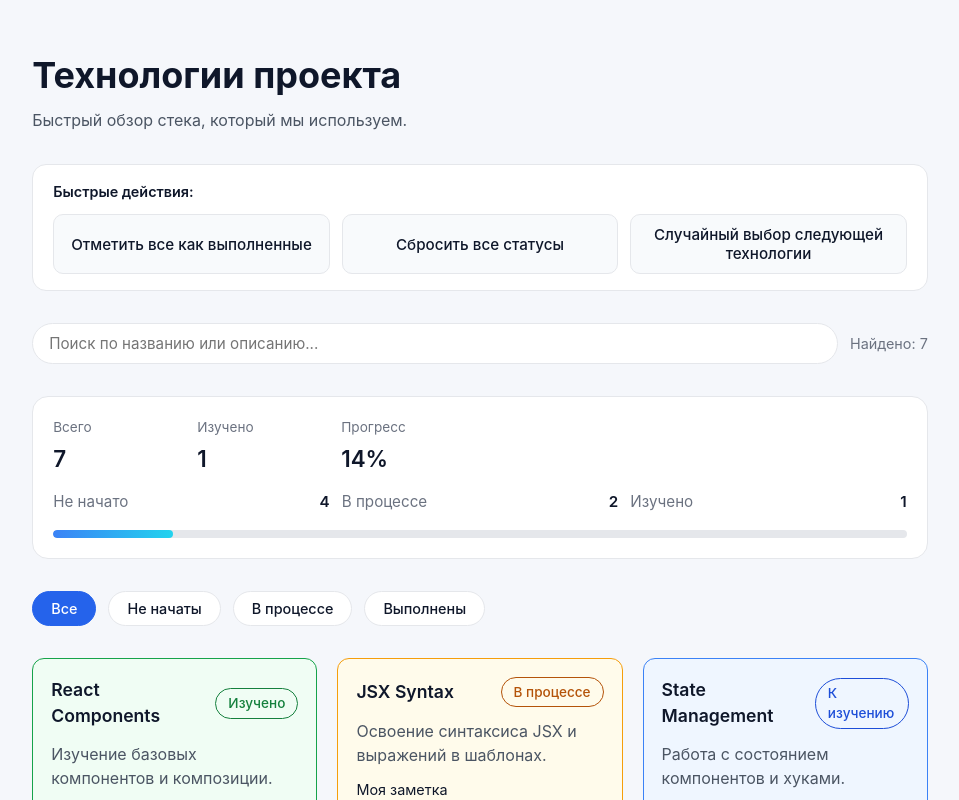
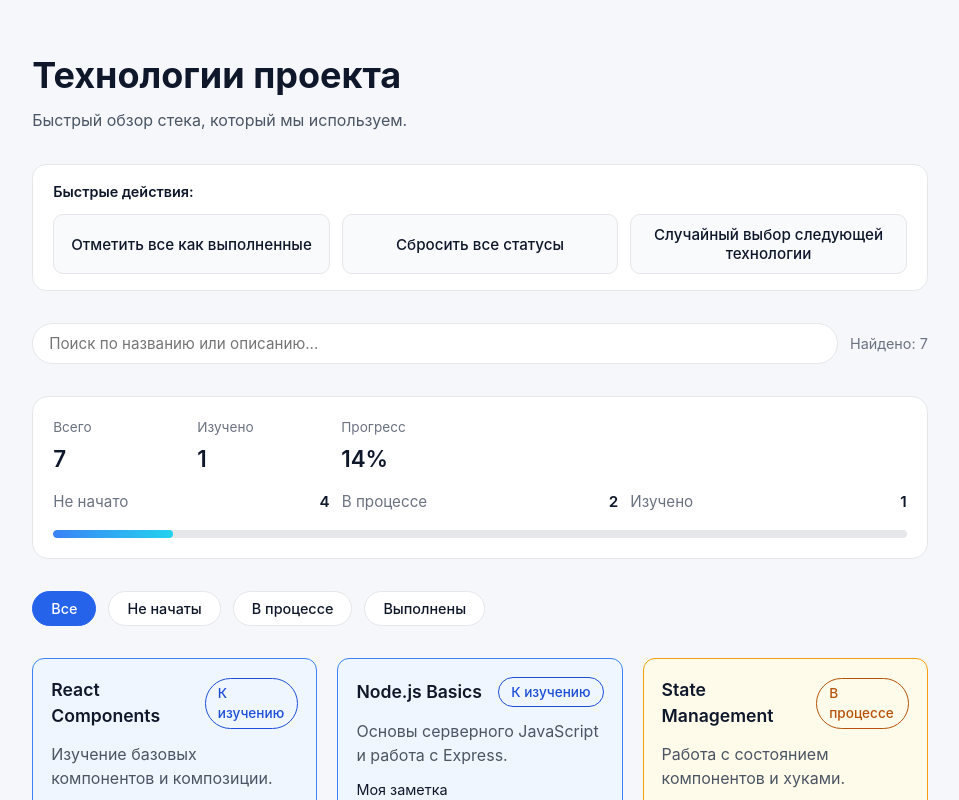
Before and after one commit to naabdykalykov/frontend-and-backend-practice, a React (Vite) app: page / in a window 1280 px wide. Shown: the top 800 px of the page, without its empty margins (160-1119 px from the left). Built offline with nearby package versions, Linux system fonts and the light colour scheme.

Commit message:
update step 8

```diff
--- a/src/App.jsx
+++ b/src/App.jsx
@@ -1,86 +1,19 @@
-import { useEffect, useState } from 'react'
+import { useState } from 'react'
 import TechnologyCard from './components/TechnologyCard/TechnologyCard'
 import ProgressHeader from './components/ProgressHeader/ProgressHeader'
 import QuickActions from './components/QuickActions/QuickActions'
 import FilterTabs from './components/FilterTabs/FilterTabs'
+import useTechnologies, { initialTechnologies } from './hooks/useTechnologies'
 import './App.css'
 
-const initialTechnologies = [
-  {
-    id: 1,
-    title: 'React Components',
-    description: 'Изучение базовых компонентов и композиции.',
-    status: 'completed',
-    notes: '',
-  },
-  {
-    id: 2,
-    title: 'JSX Syntax',
-    description: 'Освоение синтаксиса JSX и выражений в шаблонах.',
-    status: 'in-progress',
-    notes: '',
-  },
-  {
-    id: 3,
-    title: 'State Management',
-    description: 'Работа с состоянием компонентов и хуками.',
-    status: 'not-started',
-    notes: '',
-  },
-  {
-    id: 4,
-    title: 'React Router',
-    description: 'Настройка клиентского роутинга и защищённых маршрутов.',
-    status: 'not-started',
-    notes: '',
-  },
-  {
-    id: 5,
-    title: 'Form Handling',
-    description: 'Работа с управляемыми формами и валидацией.',
-    status: 'in-progress',
-    notes: '',
-  },
-  {
-    id: 6,
-    title: 'Testing Library',
-    description: 'Написание модульных тестов для компонентов.',
-    status: 'not-started',
-    notes: '',
-  },
-  {
-    id: 7,
-    title: 'Performance Optimization',
-    description: 'Мемоизация, code-splitting и оптимизация рендеров.',
-    status: 'not-started',
-    notes: '',
-  },
-]
-
 function App() {
-  const [technologies, setTechnologies] = useState(() => {
-    if (typeof window !== 'undefined') {
-      const saved = window.localStorage.getItem('techTrackerData')
-      if (saved) {
-        try {
-          const parsed = JSON.parse(saved)
-          if (Array.isArray(parsed)) {
-            console.log('Данные загружены из localStorage')
-            return parsed.map((tech) => ({ ...tech, notes: tech.notes ?? '' }))
-          }
-        } catch {
-          console.warn('Не удалось прочитать данные из localStorage')
-        }
-      }
-    }
-    return initialTechnologies.map((tech) => ({ ...tech }))
-  })
+  const { technologies, setTechnologies, updateStatus, updateNotes, progress } = useTechnologies()
   const [filter, setFilter] = useState('all')
   const [search, setSearch] = useState('')
 
   const total = technologies.length
   const completed = technologies.filter((tech) => tech.status === 'completed').length
-  const completion = total === 0 ? 0 : Math.round((completed / total) * 100)
+  const completion = progress
   const statusCounts = {
     'not-started': technologies.filter((tech) => tech.status === 'not-started').length,
     'in-progress': technologies.filter((tech) => tech.status === 'in-progress').length,
@@ -88,9 +21,7 @@ function App() {
   }
 
   const handleStatusChange = (id, nextStatus) => {
-    setTechnologies((prev) =>
-      prev.map((tech) => (tech.id === id ? { ...tech, status: nextStatus } : tech)),
-    )
+    updateStatus(id, nextStatus)
   }
 
   const handleCompleteAll = () => {
@@ -111,16 +42,8 @@ function App() {
   }
 
   const updateTechnologyNotes = (techId, newNotes) => {
-    setTechnologies((prev) =>
-      prev.map((tech) => (tech.id === techId ? { ...tech, notes: newNotes } : tech)),
-    )
+    updateNotes(techId, newNotes)
   }
-
-  useEffect(() => {
-    if (typeof window === 'undefined') return
-    window.localStorage.setItem('techTrackerData', JSON.stringify(technologies))
-    console.log('Данные сохранены в localStorage')
-  }, [technologies])
 
   const filteredTechnologies = technologies.filter((tech) => {
     const matchesFilter = filter === 'all' ? true : tech.status === filter
--- /dev/null
+++ b/src/hooks/useLocalStorage.js
@@ -0,0 +1,31 @@
+import { useEffect, useState } from 'react'
+
+function readValue(key, initialValue) {
+  if (typeof window === 'undefined') {
+    return initialValue
+  }
+
+  try {
+    const item = window.localStorage.getItem(key)
+    return item ? JSON.parse(item) : initialValue
+  } catch {
+    return initialValue
+  }
+}
+
+function useLocalStorage(key, initialValue) {
+  const [storedValue, setStoredValue] = useState(() => readValue(key, initialValue))
+
+  useEffect(() => {
+    if (typeof window === 'undefined') return
+    try {
+      window.localStorage.setItem(key, JSON.stringify(storedValue))
+    } catch {
+      // ignore write errors
+    }
+  }, [key, storedValue])
+
+  return [storedValue, setStoredValue]
+}
+
+export default useLocalStorage
--- /dev/null
+++ b/src/hooks/useTechnologies.js
@@ -0,0 +1,92 @@
+import useLocalStorage from './useLocalStorage'
+
+export const initialTechnologies = [
+  {
+    id: 1,
+    title: 'React Components',
+    description: 'Изучение базовых компонентов и композиции.',
+    status: 'not-started',
+    notes: '',
+    category: 'frontend',
+  },
+  {
+    id: 2,
+    title: 'Node.js Basics',
+    description: 'Основы серверного JavaScript и работа с Express.',
+    status: 'not-started',
+    notes: '',
+    category: 'backend',
+  },
+  {
+    id: 3,
+    title: 'State Management',
+    description: 'Работа с состоянием компонентов и хуками.',
+    status: 'in-progress',
+    notes: '',
+    category: 'frontend',
+  },
+  {
+    id: 4,
+    title: 'React Router',
+    description: 'Настройка клиентского роутинга и защищённых маршрутов.',
+    status: 'not-started',
+    notes: '',
+    category: 'frontend',
+  },
+  {
+    id: 5,
+    title: 'Form Handling',
+    description: 'Работа с управляемыми формами и валидацией.',
+    status: 'in-progress',
+    notes: '',
+    category: 'frontend',
+  },
+  {
+    id: 6,
+    title: 'Testing Library',
+    description: 'Написание модульных тестов для компонентов.',
+    status: 'not-started',
+    notes: '',
+    category: 'frontend',
+  },
+  {
+    id: 7,
+    title: 'Performance Optimization',
+    description: 'Мемоизация, code-splitting и оптимизация рендеров.',
+    status: 'completed',
+    notes: '',
+    category: 'frontend',
+  },
+]
+
+function useTechnologies() {
+  const [technologies, setTechnologies] = useLocalStorage('technologies', initialTechnologies)
+
+  const updateStatus = (techId, newStatus) => {
+    setTechnologies((prev) =>
+      prev.map((tech) => (tech.id === techId ? { ...tech, status: newStatus } : tech)),
+    )
+  }
+
+  const updateNotes = (techId, newNotes) => {
+    setTechnologies((prev) =>
+      prev.map((tech) => (tech.id === techId ? { ...tech, notes: newNotes } : tech)),
+    )
+  }
+
+  const calculateProgress = () => {
+    if (technologies.length === 0) return 0
+    const completed = technologies.filter((tech) => tech.status === 'completed').length
+    return Math.round((completed / technologies.length) * 100)
+  }
+
+  return {
+    technologies,
+    setTechnologies,
+    updateStatus,
+    updateNotes,
+    progress: calculateProgress(),
+  }
+}
+
+export default useTechnologies
```
